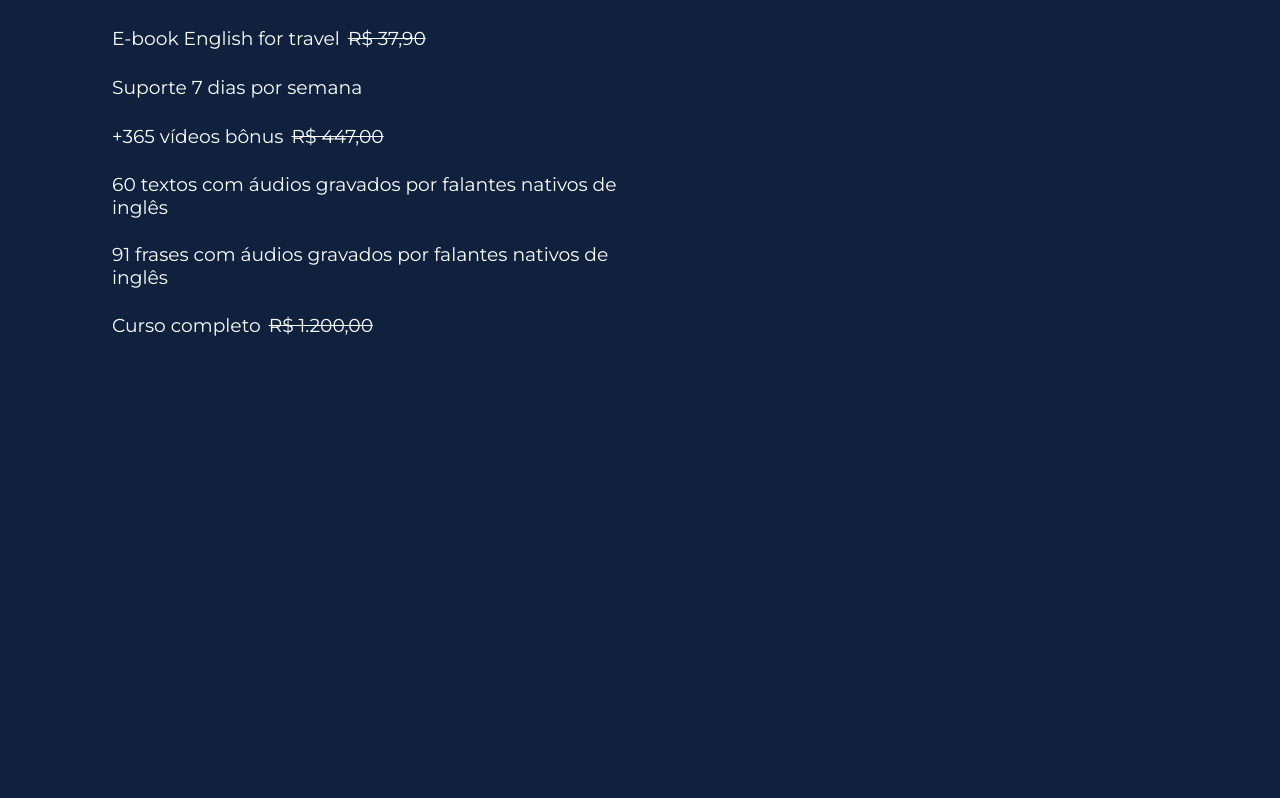
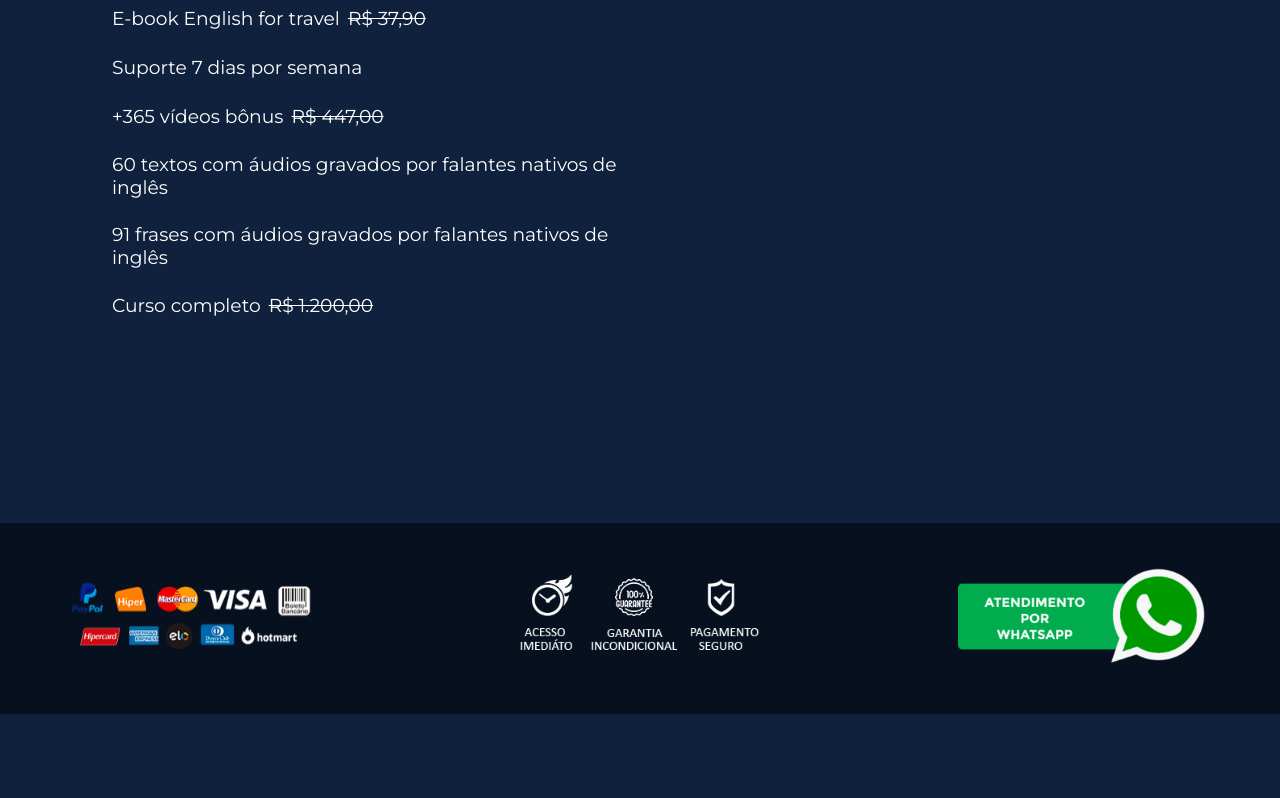
Before and after one commit to Solvum-Tecnologia/ingles-do-0-ao-100, a React (Create React App) app: page / in a window 1280 px wide. Shown: the part 7621-8419 px from the top of the page. After the commit the page ends 8335 px from the top, so only its background shows below. Built offline with nearby package versions, Linux system fonts and the light colour scheme.

Commit message:
feat: add buy hook

```diff
--- a/src/App.tsx
+++ b/src/App.tsx
@@ -6,6 +6,7 @@
 import { primary } from './styles/colors';
 import GlobalStyles from './styles/global';
 import 'aos/dist/aos.css';
+import { Hooks } from './hooks';
 
 const App: React.FC = () => {
   useEffect(() => {
@@ -16,7 +17,9 @@
 
   return (
     <ThemeProvider theme={primary}>
-      <Home />
+      <Hooks>
+        <Home />
+      </Hooks>
       <GlobalStyles />
     </ThemeProvider>
   );
--- a/src/components/ButtonWhatsapp/index.tsx
+++ b/src/components/ButtonWhatsapp/index.tsx
@@ -7,7 +7,7 @@
   return (
     <Container>
       <a
-        href="https://api.whatsapp.com/send?phone=5511989809037&text=Hello!%20Quero%20saber%20mais%20sobre%20o%20curso%20Ingl%C3%AAs%20do%20Zero%20ao%20Cem"
+        href="https://api.whatsapp.com/send?phone=555511996138587&text=Hello%2C%20Ingl%C3%AAs%20do%20Zero!%20Gostaria%20de%20saber%20mais%20sobre%20o%20curso"
         target="_blank"
         rel="noopener noreferrer"
       >
--- a/src/components/BuyButton/index.tsx
+++ b/src/components/BuyButton/index.tsx
@@ -1,26 +1,23 @@
 import React, { AnchorHTMLAttributes } from 'react';
+import { useBuy } from '../../hooks/buy';
 
 import { Container, Button } from './styles';
 
 type Props = AnchorHTMLAttributes<HTMLAnchorElement>;
 
 const BuyButton: React.FC<Props> = ({ ...rest }) => {
-  const active = true;
+  const { isActive, linkBuy, linkWarning } = useBuy();
 
   return (
     <Container>
       <Button
-        href={
-          active
-            ? 'https://pay.hotmart.com/K39846527P?checkoutMode=10'
-            : 'https://forms.gle/TsaK6eL6HWtcmMKS6'
-        }
+        href={isActive ? linkBuy : linkWarning}
         data-aos="zoom-in"
         {...rest}
         target="_blank"
         rel="noopener noreferrer"
       >
-        {active ? (
+        {isActive ? (
           <>
             Sim, Quero aprender inglês
             <span>Clique aqui para garantir sua matrícula</span>
--- a/src/components/SumUp/index.tsx
+++ b/src/components/SumUp/index.tsx
@@ -5,12 +5,15 @@
 import { Container, Content } from './styles';
 
 import topics from '../../db/topics';
+import { useBuy } from '../../hooks/buy';
 
 const SumUp: React.FC = () => {
   const valueTotal = topics.reduce(
     (total, number) => total + Number(number.value),
     56,
   );
+
+  const { isActive } = useBuy();
 
   return (
     <Container>
@@ -46,6 +49,8 @@
           />
         </div>
 
+        {isActive && (
+          <>
             <div className="value-total">
               <h3 data-aos="fade-right">
                 Valor Total <span> {formatNumber(valueTotal)}</span>
@@ -58,14 +63,16 @@
 
             <div className="promotion">
               <h3 data-aos="zoom-in-down" className="installment">
-            12x de <span>97,</span>14
+                12x de <span>91,</span>42
               </h3>
               <h3 data-aos="zoom-in-down" data-aos-delay="200">
-            Ou {formatNumber(997)} à vista
+                Ou {formatNumber(1097)} à vista
               </h3>
             </div>
+          </>
+        )}
 
-        <BuyButton />
+        <BuyButton style={{ marginTop: isActive ? '40px' : '80px' }} />
       </Content>
     </Container>
   );
--- /dev/null
+++ b/src/hooks/buy.tsx
@@ -0,0 +1,30 @@
+import React, { createContext, ReactNode, useContext } from 'react';
+
+interface BouContextProps {
+  isActive: boolean;
+  linkBuy: string;
+  linkWarning: string;
+}
+
+const BuyContext = createContext({} as BouContextProps);
+
+interface Props {
+  children: ReactNode;
+}
+
+export const BuyProvider: React.FC<Props> = ({ children }) => {
+  const isActive = false;
+  const linkBuy =
+    'https://pay.hotmart.com/K39846527P?off=igm7id7w&checkoutMode=10&bid=1661452742055';
+  const linkWarning = 'https://forms.gle/ QcXd37U3WMSDdG6s7';
+
+  return (
+    <BuyContext.Provider value={{ isActive, linkBuy, linkWarning }}>
+      {children}
+    </BuyContext.Provider>
+  );
+};
+
+export const useBuy = (): BouContextProps => {
+  return useContext(BuyContext);
+};
--- /dev/null
+++ b/src/hooks/index.tsx
@@ -0,0 +1,10 @@
+import React, { ReactNode } from 'react';
+import { BuyProvider } from './buy';
+
+interface Props {
+  children: ReactNode;
+}
+
+export const Hooks: React.FC<Props> = ({ children }) => {
+  return <BuyProvider>{children}</BuyProvider>;
+};
```
Lines whose indentation alone changed are shown as unchanged.
